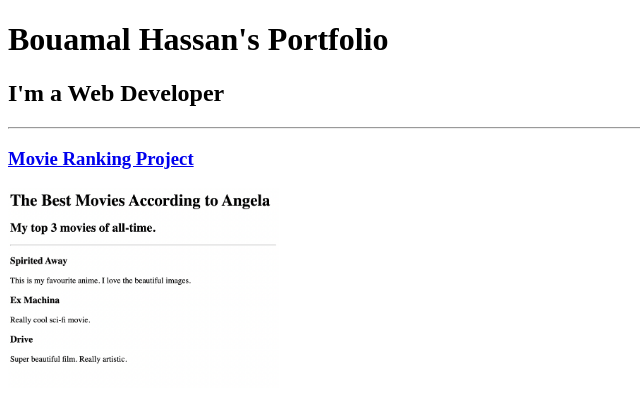
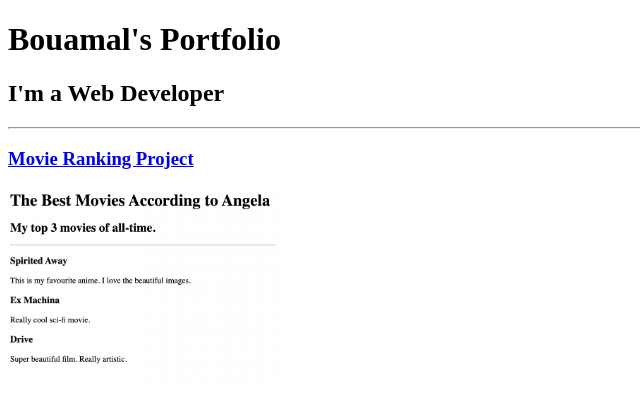
Before and after one commit to Bikair1123/html-portfolio, a plain HTML site: page index.html in a window 1280 px wide. Shown: the top 408 px of the page, without its empty margins (0-640 px from the left). Drawn offline with Linux system fonts and the light colour scheme.

Commit message:
Update index.html

```diff
--- a/index.html
+++ b/index.html
@@ -19,10 +19,10 @@ https://developer.mozilla.org/en-US/docs/Web/HTML/Element/img#attr-height -->
 <head>
     <meta charset="UTF-8">
     <meta name="viewport" content="width=device-width, initial-scale=1.0">
-    <title>Document</title>
+    <title>HTML Portfolio</title>
 </head>
 <body>
-    <h1>Bouamal Hassan's Portfolio</h1>
+    <h1>Bouamal's Portfolio</h1>
     <h2>I'm a Web Developer</h2>
     <hr />
     <h3><a href="./public/movie-ranking.html">Movie Ranking Project</a></h3>
```
